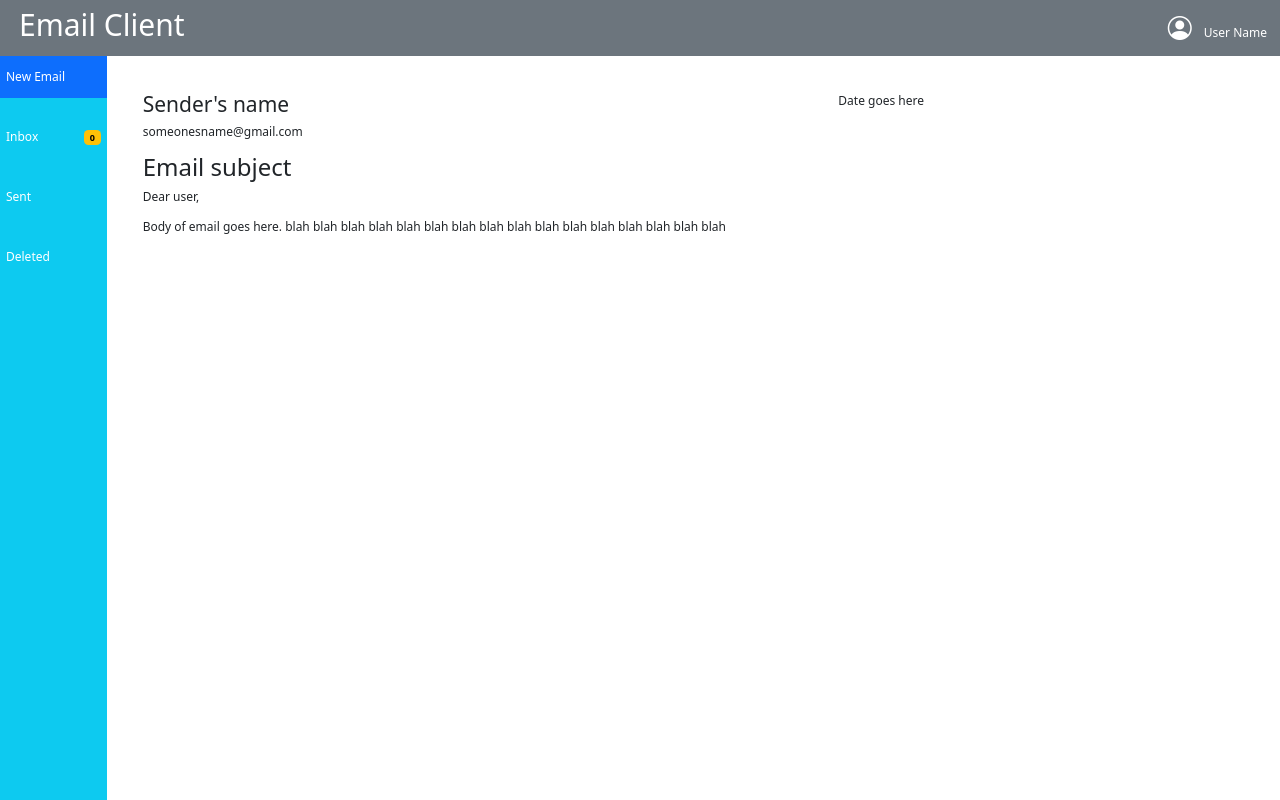
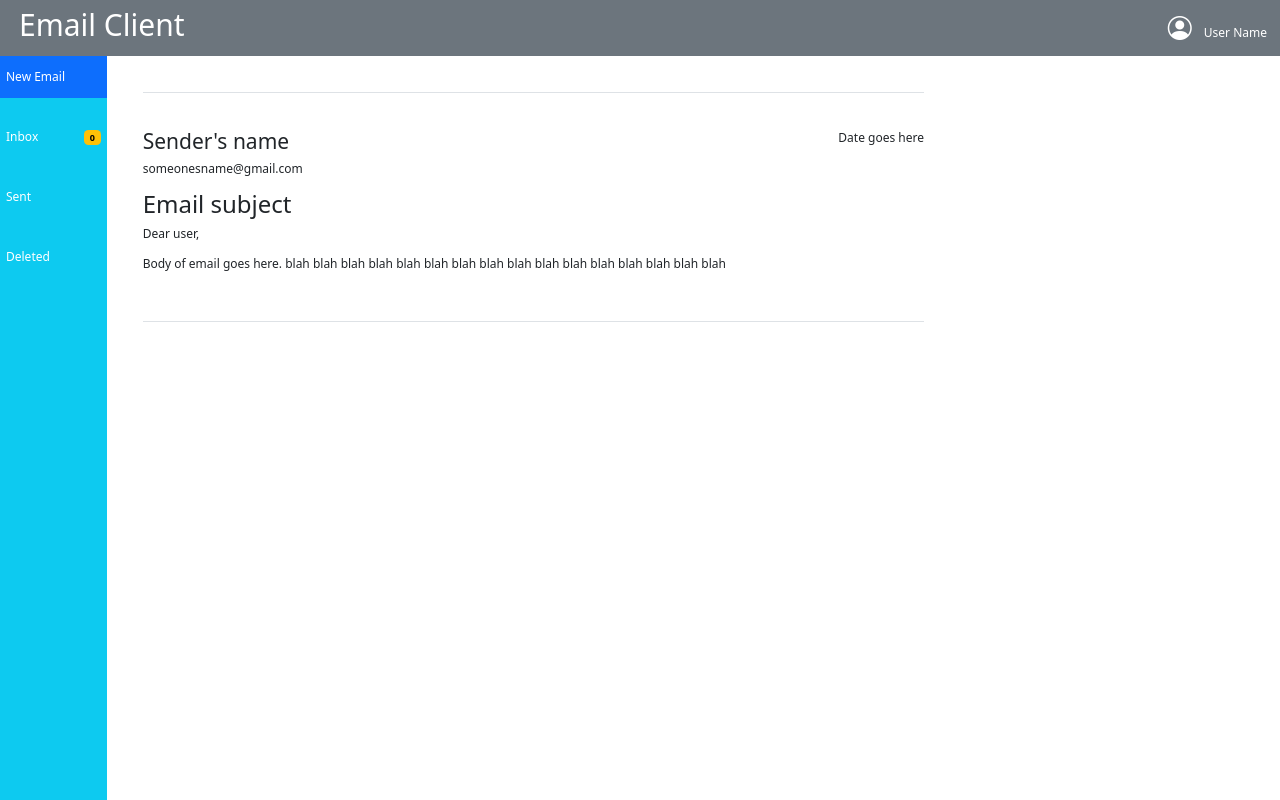
Before and after one commit to iO-Academy/2023-jul-cmail, a React (Vite) app: page / in a window 1280 px wide. Built offline with nearby package versions, Linux system fonts and the light colour scheme; no server answers.

Commit message:
Ready for Peer Review, added border

```diff
--- a/src/Components/OpenEmail/index.jsx
+++ b/src/Components/OpenEmail/index.jsx
@@ -1,7 +1,10 @@
 const OpenEmail = () => {
+
+  // const [displayOpenEmail, setDisplayOpenEmail] = useState(false)
 
     return (
         <div className="px-5 py-5 col-md-7 col-lg-8 d-sm-none d-md-block d-lg-block">
+            <div className="border border-start-0 border-end-0 border-top border-bottom py-5">
               <div className="d-flex justify-content-between">
                 <h3>Sender's name</h3><span>Date goes here</span>
               </div>
@@ -10,7 +13,7 @@ const OpenEmail = () => {
                 <p>Dear user, </p>
                 <p>Body of email goes here. blah blah blah blah blah blah blah blah blah blah blah blah blah blah blah blah</p>
               </div>
+        </div>
     )
-
 }
 export default OpenEmail
```
Lines whose indentation alone changed are shown as unchanged.
